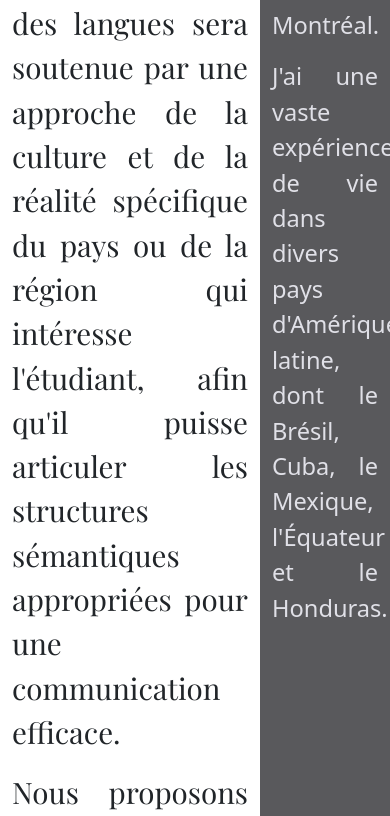
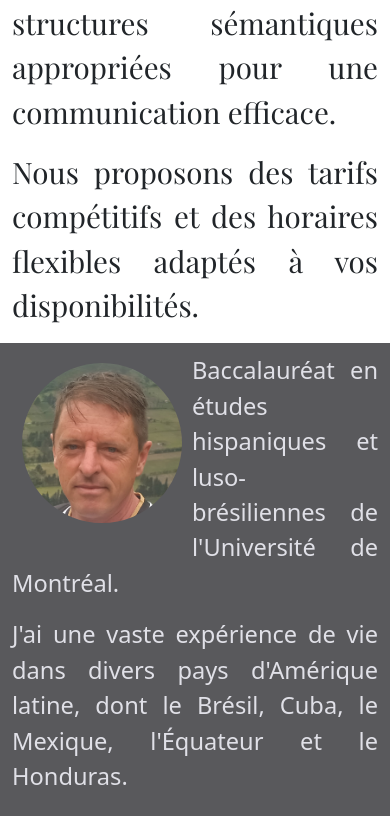
Before and after one commit to Monsrenas/simard, a React (Create React App) app: page / in a window 390 px wide. Shown: the part 1269-2085 px from the top of the page. Built offline with nearby package versions, Linux system fonts and the light colour scheme.

Commit message:
responsive2

```diff
--- a/src/App.js
+++ b/src/App.js
@@ -27,7 +27,7 @@ function App() {
       <body>
       <div className='container'>
         <div className='row'>
-          <div className='col-8 producto'>
+          <div className='col-md-9 col-sm-12 producto'>
             <p  className='prime'>
               Dans la ville de Trois-Rivières, vous avez à portée de main toute l'expérience nécessaire pour entamer votre chemin vers la maîtrise totale et véritable de cette langue dans laquelle vous avez tant voulu pouvoir communiquer.
             </p>
@@ -38,7 +38,7 @@ function App() {
             Nous proposons des tarifs compétitifs et des horaires flexibles adaptés à vos disponibilités.
             </p>
           </div>
-          <div className='col col-sm-3 profe'>
+          <div className='col-sm-9  col-md-3 profe'>
             <div className='marco'>
               <img src={cristian} alt='Cristian Simard'/>
             </div>
```
